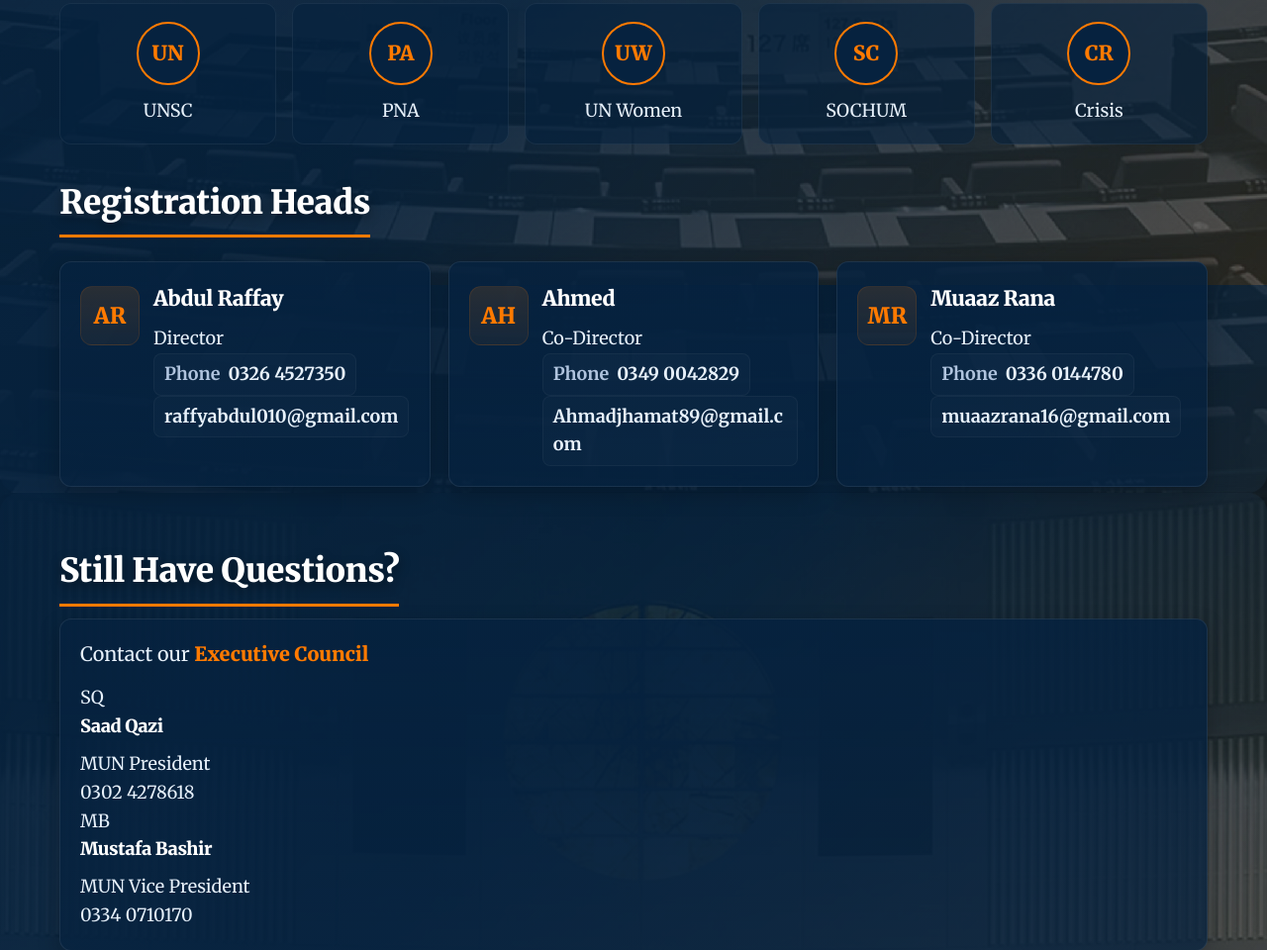
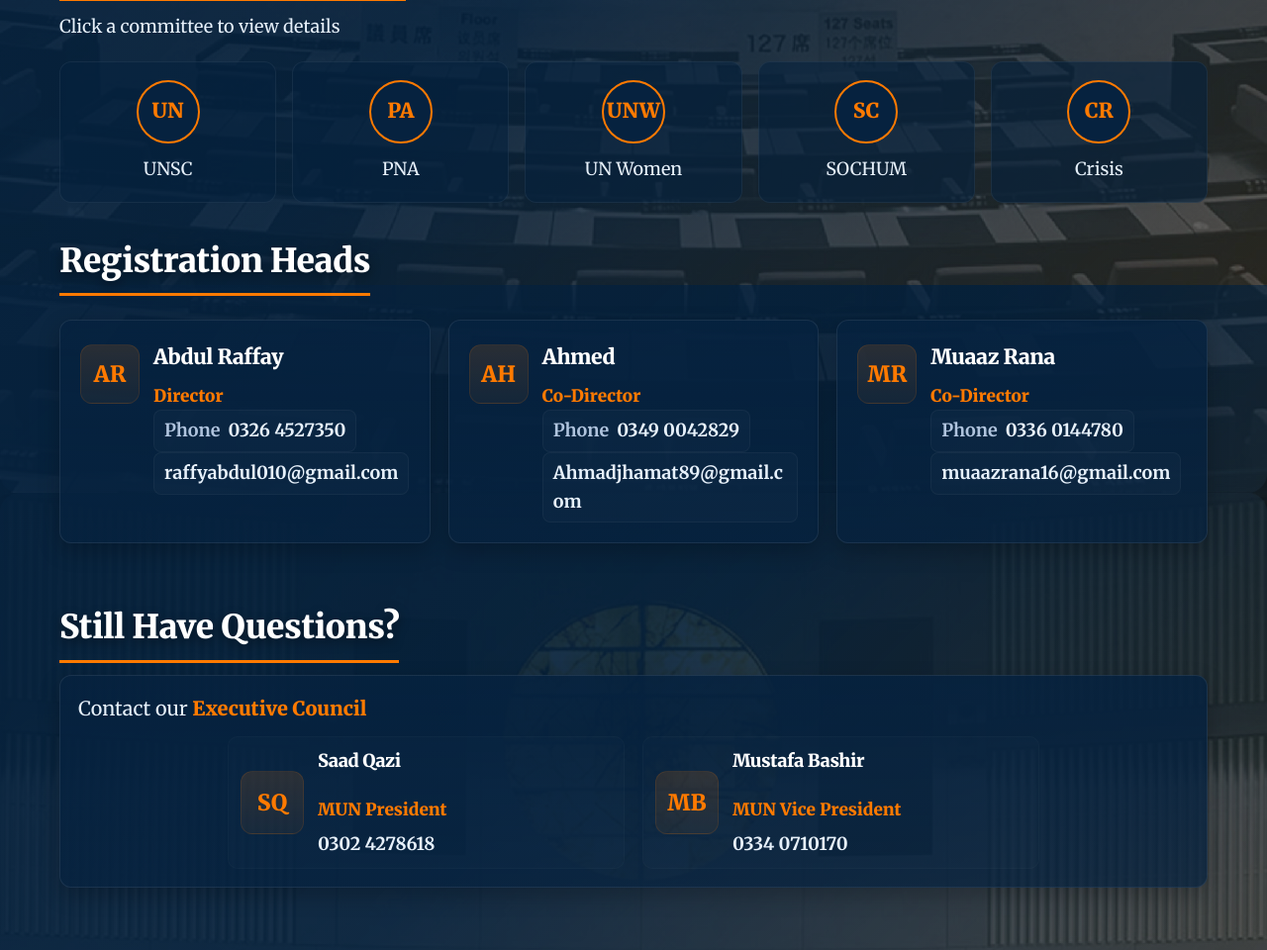
Before and after one commit to Zoraork/BDCMUN-Website, a plain HTML site: page index.html in a window 1280 px wide. Shown: the part 1312-2272 px from the top of the page at 99% size. Drawn offline with Linux system fonts and the light colour scheme.

Commit message:
Update index.html

```diff
--- a/index.html
+++ b/index.html
@@ -131,6 +131,81 @@
     .contact-pill { display:inline-flex; gap:8px; align-items:center; padding:6px 10px; border-radius:8px; background: rgba(255,255,255,0.02); color:var(--text-muted); border:1px solid rgba(255,255,255,0.04); overflow-wrap:anywhere; }
     .contact-pill a { color:var(--text-light); font-weight:700; text-decoration:none; }
 
+    /* roles (registration & council) */
+    .role,
+    .c-role {
+      color: var(--accent-orange);
+      font-weight: 800;
+      margin-top: 6px;
+      text-transform: none;
+      letter-spacing: 0;
+      font-size: 0.95rem;
+    }
+
+    /* ---------------------------
+       EXECUTIVE COUNCIL LAYOUT
+       improved spacing and responsiveness
+       --------------------------- */
+    .coordinator-card { padding: 18px; }
+    .council-grid {
+      /* use a responsive grid so members space evenly on larger screens,
+         stack nicely on small screens, and stay centered */
+      display: grid;
+      grid-template-columns: repeat(auto-fit, minmax(220px, 1fr));
+      gap: 18px;
+      align-items: start;
+      justify-items: center;
+      margin-top: 12px;
+      width: 100%;
+      max-width: 820px; /* prevents items from sticking to one side on wide screens */
+      margin-left: auto;
+      margin-right: auto;
+    }
+
+    .council-person {
+      display: flex;
+      align-items: center;
+      gap: 14px;
+      min-width: 0;
+      width: 100%;
+      padding: 10px 12px;
+      border-radius: 10px;
+      background: rgba(255,255,255,0.01); /* subtle separation */
+      border: 1px solid rgba(255,255,255,0.02);
+    }
+
+    .c-body { display:flex; flex-direction:column; gap:6px; min-width:0; }
+
+    .c-phone a { color:var(--text-light); text-decoration:none; font-weight:700; }
+
+    /* council avatars (match reg-avatar styling) */
+    .c-avatar {
+      flex: 0 0 64px;
+      width: 64px;
+      height: 64px;
+      border-radius: 12px;
+      display: flex;
+      align-items: center;
+      justify-content: center;
+      font-weight: 900;
+      font-size: 1.25rem;
+      color: var(--accent-orange);
+      background: linear-gradient(180deg, rgba(255,122,0,0.14), rgba(255,122,0,0.06));
+      border: 1px solid rgba(255,122,0,0.12);
+      margin-top: 0;
+      flex-shrink: 0;
+    }
+
+    /* optional: image avatar helper if you switch initials to photos */
+    .c-avatar img,
+    .reg-avatar img {
+      width: 100%;
+      height: 100%;
+      object-fit: cover;
+      border-radius: 12px;
+      display: block;
+    }
+
     .two-col-grid { display:grid; grid-template-columns: 1fr 1fr; gap:22px; }
     @media (max-width:980px) { .two-col-grid { grid-template-columns: 1fr; } }
 
@@ -143,9 +218,11 @@
 
     @media (max-width:420px) {
       .reg-avatar { width:50px; height:50px; font-size:1.05rem; }
+      .c-avatar { width:50px; height:50px; font-size:1.05rem; }
       .btn-primary { min-width:0; padding:10px 14px; font-size:0.85rem; }
       .container { padding:20px 16px; }
       .glass-panel { padding:20px; }
+      .council-person { gap:10px; padding:10px; }
     }
   </style>
 </head>
@@ -192,8 +269,8 @@
       <div class="glass-panel" style="padding:20px;">
          <h3 style="color:var(--accent-orange); margin-bottom:8px;">About</h3>
          <p style="font-size:clamp(.95rem, .8rem + .9vw, 1.05rem); line-height:1.55;">
-          BDCMUN: Remastered aims to foster fairness in the debating circuit through its randomized country allotment process, giving delegates confidence regardless of institutional background.
-         </p>
+          BDCMUN: Remastered aims to foster fairness in Lahore's Model UN circuit through its randomised country allotment process, which will engender confidence in delegates irrespective of their institutional background. This revolutionary allotment process and our impartial judging establish BDCMUN as a hub of high-quality debate that circumvents institutional bias and cultivates knowledgeable, eloquent leaders.
+        </p>
       </div>
     </section>
 
@@ -207,7 +284,7 @@
       <div class="comm-grid">
         <div class="comm-card" onclick="openModal('unsc')"><div class="comm-icon">UN</div><div class="comm-body"><span class="title">UNSC</span></div></div>
         <div class="comm-card" onclick="openModal('pna')"><div class="comm-icon">PA</div><div class="comm-body"><span class="title">PNA</span></div></div>
-        <div class="comm-card" onclick="openModal('unwomen')"><div class="comm-icon">UW</div><div class="comm-body"><span class="title">UN Women</span></div></div>
+        <div class="comm-card" onclick="openModal('unwomen')"><div class="comm-icon">UNW</div><div class="comm-body"><span class="title">UN Women</span></div></div>
         <div class="comm-card" onclick="openModal('sochum')"><div class="comm-icon">SC</div><div class="comm-body"><span class="title">SOCHUM</span></div></div>
         <div class="comm-card" onclick="openModal('crisis')"><div class="comm-icon">CR</div><div class="comm-body"><span class="title">Crisis</span></div></div>
       </div>
@@ -221,7 +298,7 @@
           <div class="reg-avatar">AR</div>
           <div class="reg-body">
             <h3>Abdul Raffay</h3>
-            <div class="role"; color:var(--accent-orange);>Director</div>
+            <div class="role">Director</div>
             <div class="reg-contacts">
               <span class="contact-pill"><strong>Phone</strong> <a class="phone" href="tel:+923264527350">0326 4527350</a></span>
               <span class="contact-pill email-pill"><a href="mailto:raffyabdul010@gmail.com">raffyabdul010@gmail.com</a></span>
@@ -233,7 +310,7 @@
           <div class="reg-avatar">AH</div>
           <div class="reg-body">
             <h3>Ahmed</h3>
-            <div class="role"; color:var(--accent-orange);>Co-Director</div>
+            <div class="role">Co-Director</div>
             <div class="reg-contacts">
               <span class="contact-pill"><strong>Phone</strong> <a class="phone" href="tel:+923490042829">0349 0042829</a></span>
               <span class="contact-pill email-pill"><a href="mailto:Ahmadjhamat89@gmail.com">Ahmadjhamat89@gmail.com</a></span>
@@ -245,7 +322,7 @@
           <div class="reg-avatar">MR</div>
           <div class="reg-body">
             <h3>Muaaz Rana</h3>
-            <div class="role"; color:var(--accent-orange);>Co-Director</div>
+            <div class="role">Co-Director</div>
             <div class="reg-contacts">
               <span class="contact-pill"><strong>Phone</strong> <a class="phone" href="tel:+923360144780">0336 0144780</a></span>
               <span class="contact-pill email-pill"><a href="mailto:muaazrana16@gmail.com">muaazrana16@gmail.com</a></span>
@@ -260,12 +337,12 @@
       <div class="glass-card coordinator-card">
         <p style="font-size: clamp(1rem, 0.9rem + 0.9vw, 1.1rem);">Contact our <span style="color: var(--accent-orange); font-weight:800;">Executive Council</span></p>
 
-        <div style="margin-top:14px;" class="council-grid">
+        <div class="council-grid">
           <div class="council-person">
-            <div class="c-avatar"; color:var(--accent-orange);>SQ</div>
+            <div class="c-avatar">SQ</div>
             <div class="c-body">
               <h4>Saad Qazi</h4>
-              <div class="c-role"; color:var(--accent-orange);>MUN President</div>
+              <div class="c-role">MUN President</div>
               <div class="c-phone"><a href="tel:+923024278618">0302 4278618</a></div>
             </div>
           </div>
@@ -274,7 +351,7 @@
             <div class="c-avatar">MB</div>
             <div class="c-body">
               <h4>Mustafa Bashir</h4>
-              <div class="c-role"; color:var(--accent-orange);>MUN Vice President</div>
+              <div class="c-role">MUN Vice President</div>
               <div class="c-phone"><a href="tel:+923340710170">0334 0710170</a></div>
             </div>
           </div>
```
